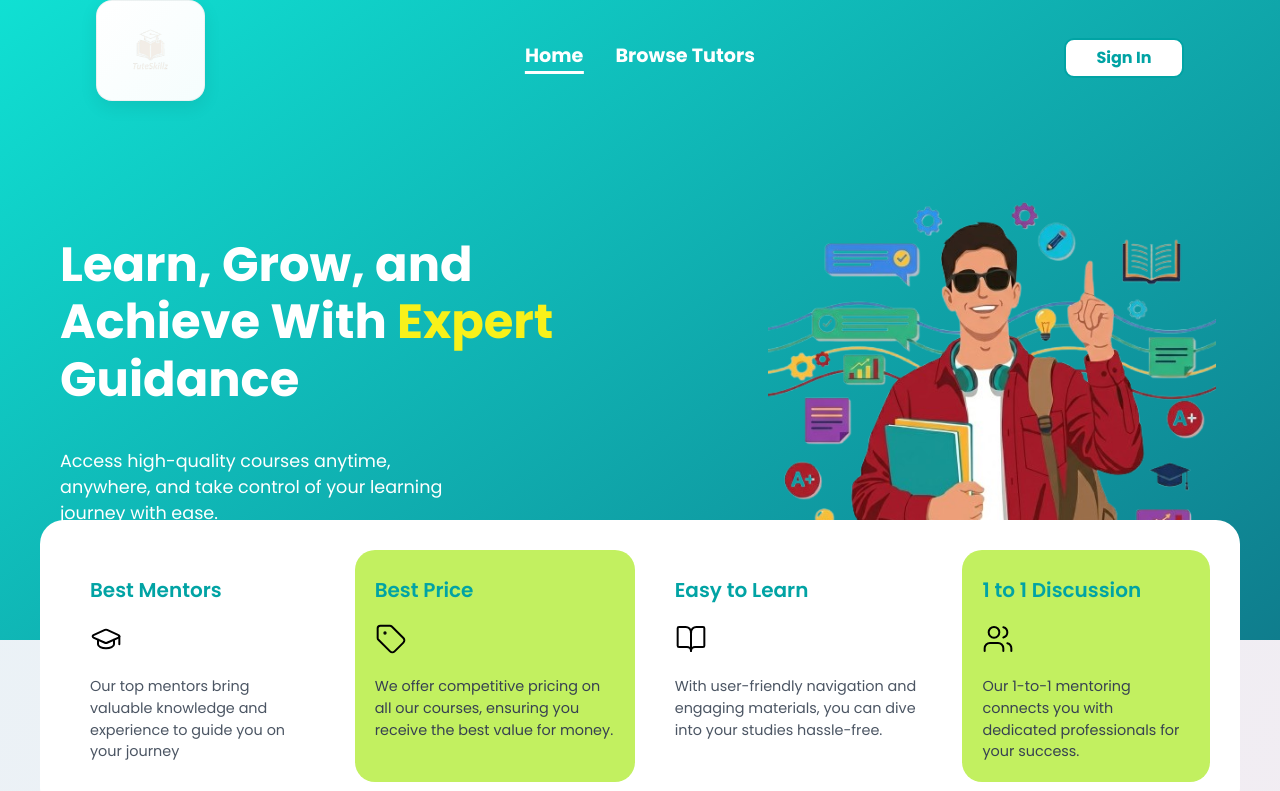
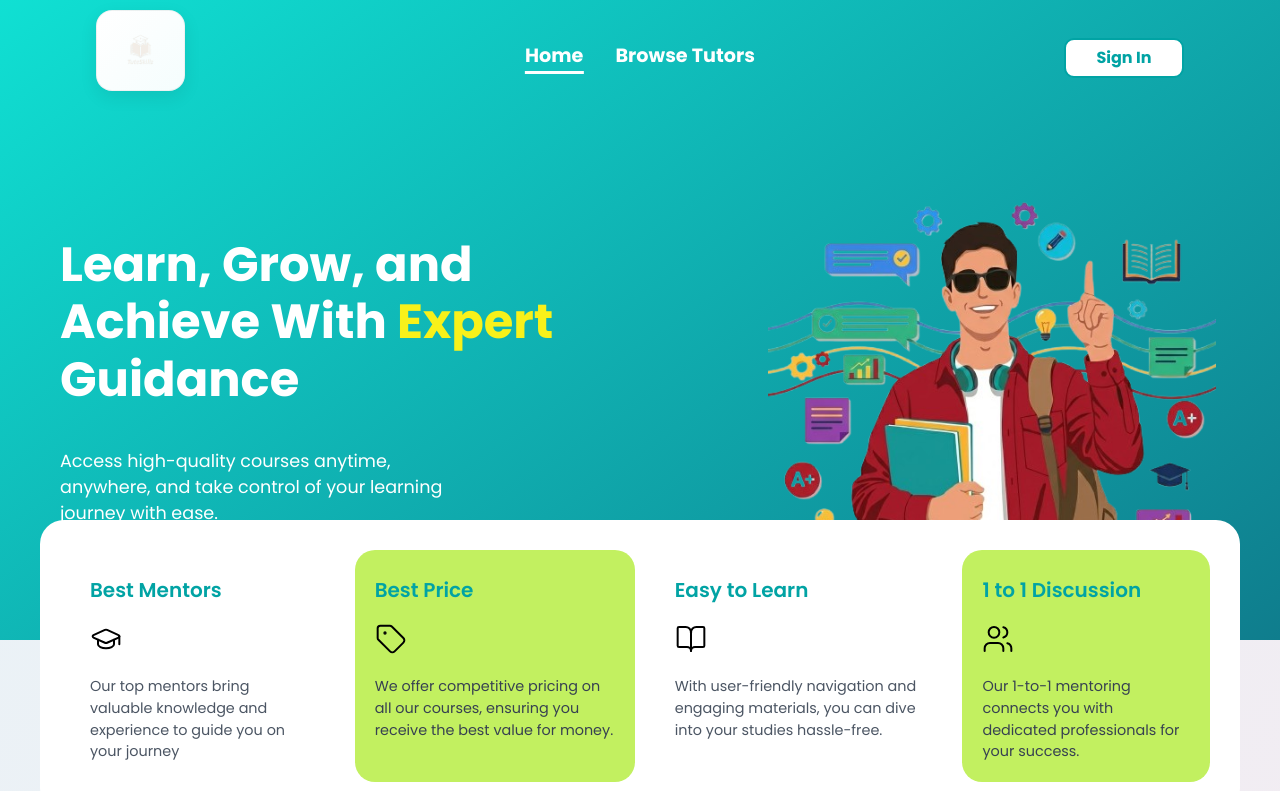
Before and after one commit to sheda3838/tuteskillz, a React (Vite) app in the folder frontend/: page / in a window 1280 px wide. Shown: the top 791 px of the page. Built offline with nearby package versions, Linux system fonts and the light colour scheme; no server answers.

Commit message:
Navbar styles changed

```diff
--- a/frontend/src/styles/Home/NavBar.css
+++ b/frontend/src/styles/Home/NavBar.css
@@ -34,10 +34,9 @@
 
 
 .navbar-logo {
-  height: 75px;
+  height: 55px;
   border-radius: 10px;
   cursor: pointer;
-  background: transparent !important;
 }
 
 /* Nav links centered */
```
